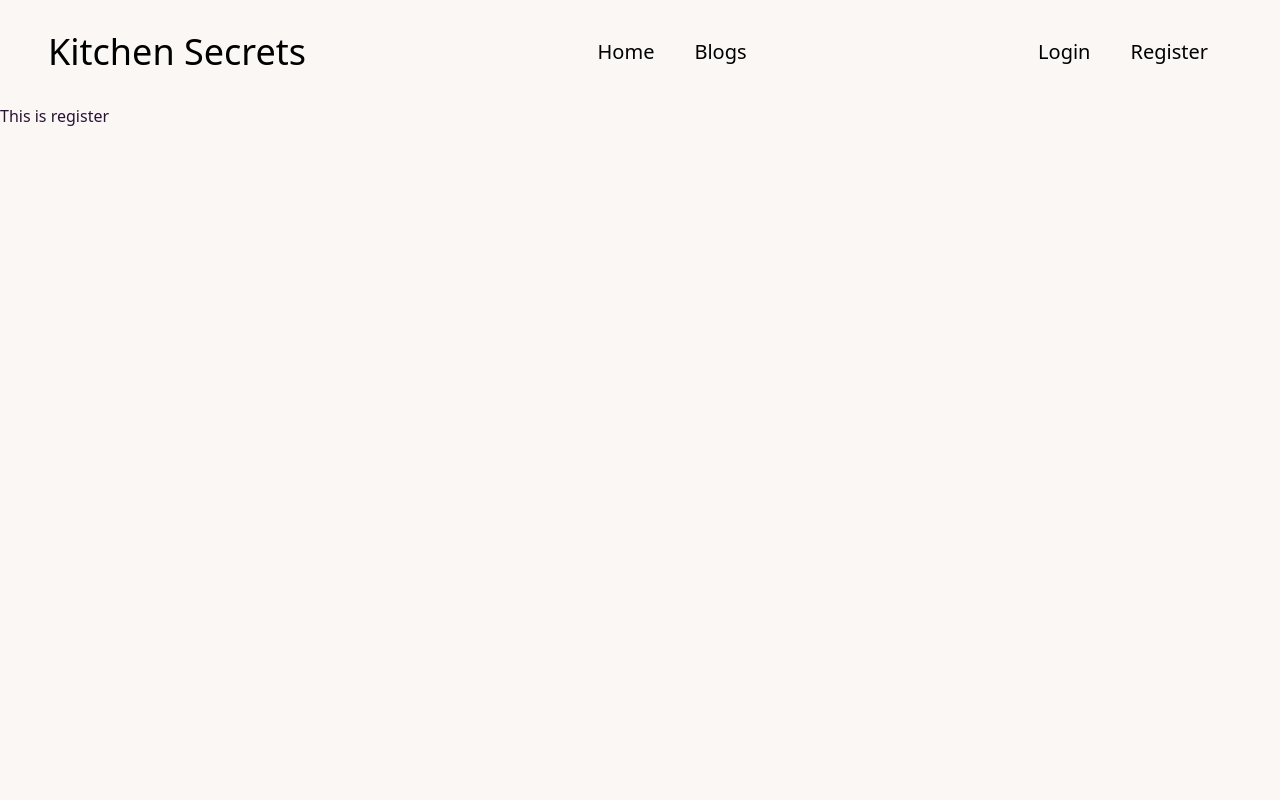
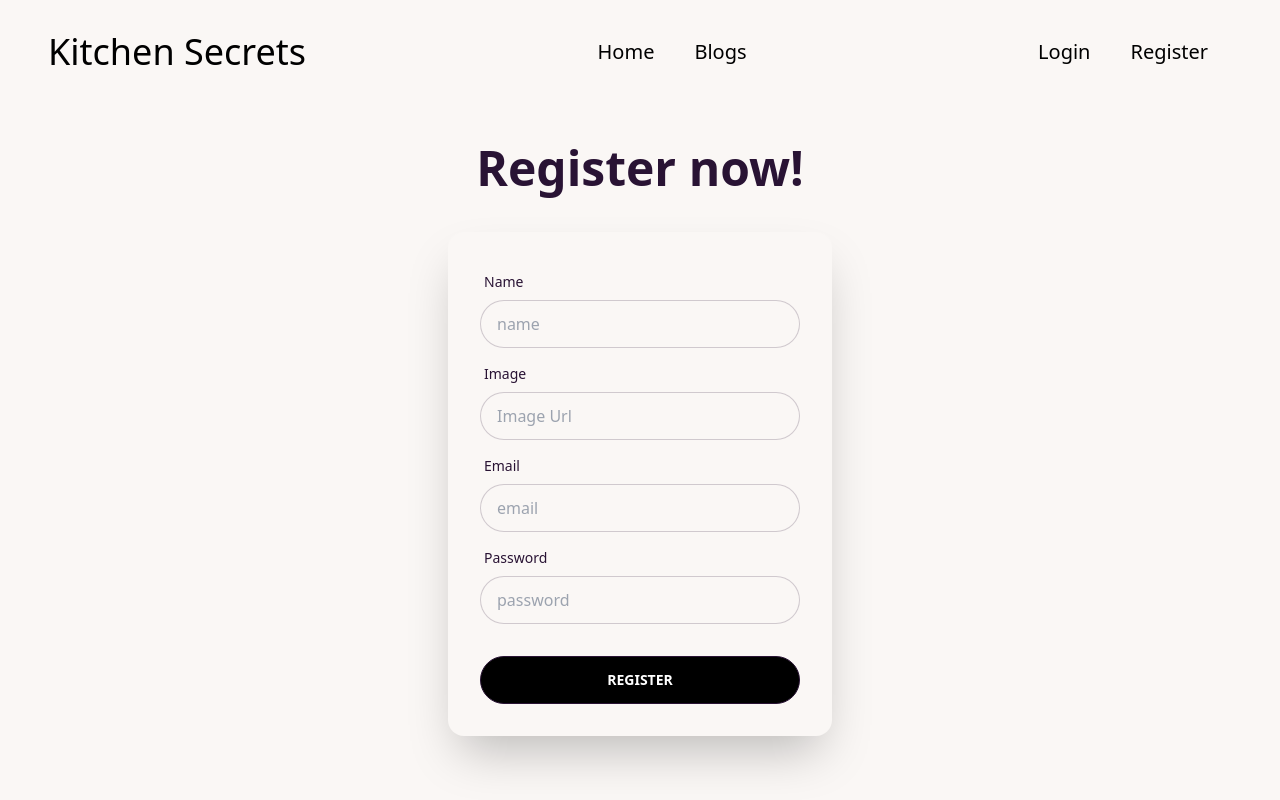
Before and after one commit to MHSourov621/kitchen-secret-client, a React (Vite) app: page /register in a window 1280 px wide. Built offline with nearby package versions, Linux system fonts and the light colour scheme.

Commit message:
register page added

```diff
--- a/src/component/Login/Login.jsx
+++ b/src/component/Login/Login.jsx
@@ -14,13 +14,13 @@ const Login = () => {
                                 <label className="label">
                                     <span className="label-text">Email</span>
                                 </label>
-                                <input type="text" placeholder="email" className="input input-bordered" />
+                                <input type="email" name="email" placeholder="email" className="input input-bordered" />
                             </div>
                             <div className="form-control">
                                 <label className="label">
                                     <span className="label-text">Password</span>
                                 </label>
-                                <input type="text" placeholder="password" className="input input-bordered" />
+                                <input type="password" name="password" placeholder="password" className="input input-bordered" />
                                 <label className="label">
                                     <a href="#" className="label-text-alt link link-hover">Forgot password?</a>
                                 </label>
--- /dev/null
+++ b/src/component/Register/Register.jsx
@@ -0,0 +1,48 @@
+import React from 'react';
+
+const Register = () => {
+    return (
+        <div>
+            <div className="hero">
+                <div className="hero-content flex-col">
+                    <div className="text-center lg:text-left">
+                        <h1 className="text-5xl font-bold my-6">Register now!</h1>
+                    </div>
+                    <div className="card flex-shrink-0 w-96 max-w-sm shadow-2xl bg-base-100">
+                        <form className="card-body">
+                            <div className="form-control">
+                                <label className="label">
+                                    <span className="label-text">Name</span>
+                                </label>
+                                <input type="text" placeholder="name" name="name" className="input input-bordered" />
+                            </div>
+                            <div className="form-control">
+                                <label className="label">
+                                    <span className="label-text">Image</span>
+                                </label>
+                                <input type="text" placeholder="Image Url" name="image" className="input input-bordered" />
+                            </div>
+                            <div className="form-control">
+                                <label className="label">
+                                    <span className="label-text">Email</span>
+                                </label>
+                                <input type="email" placeholder="email" name="email" className="input input-bordered" />
+                            </div>
+                            <div className="form-control">
+                                <label className="label">
+                                    <span className="label-text">Password</span>
+                                </label>
+                                <input type="password" placeholder="password" name="password" className="input input-bordered" />
+                            </div>
+                            <div className="form-control mt-6">
+                                <button className="btn bg-black text-white">Register</button>
+                            </div>
+                        </form>
+                    </div>
+                </div>
+            </div>
+        </div>
+    );
+};
+
+export default Register;
--- a/src/main.jsx
+++ b/src/main.jsx
@@ -9,6 +9,7 @@ import {
 import Main from './component/Main/Main.jsx';
 import Home from './component/Home/Home.jsx';
 import Login from './component/Login/Login.jsx';
+import Register from './component/Register/Register.jsx';
 
 
 const router = createBrowserRouter([
@@ -30,7 +31,7 @@ const router = createBrowserRouter([
       },
       {
         path: "/register",
-        element: <h1>This is register</h1>
+        element: <Register></Register>
       },
     ]
   },
```
